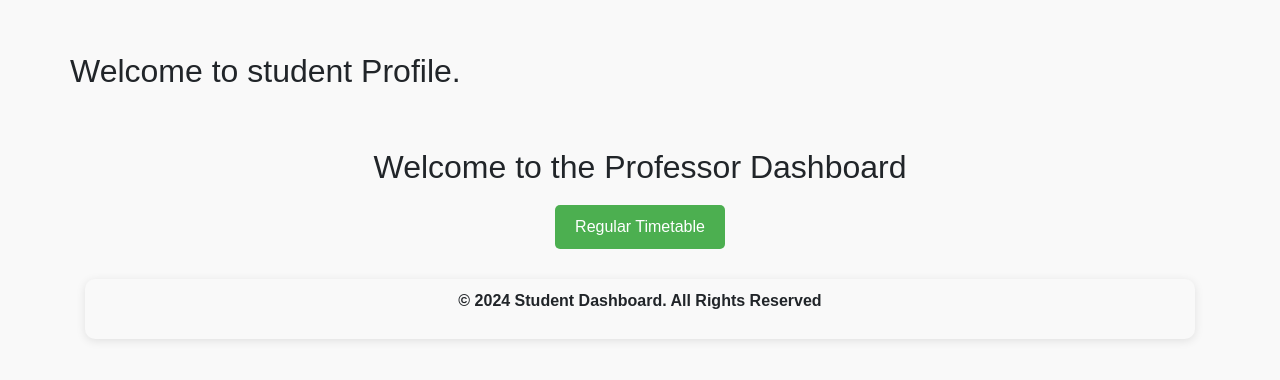
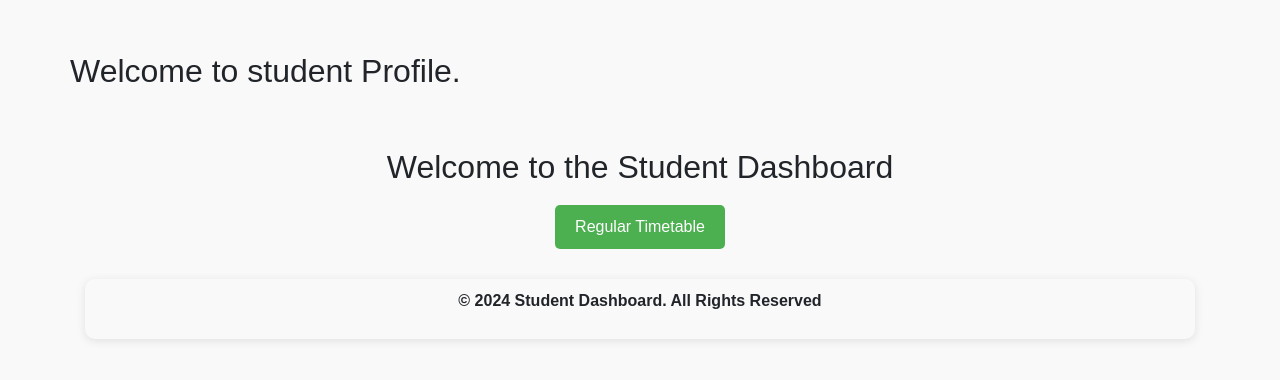
Before and after one commit to Suraj-1408/College_timetable_generator, a Flask app: page /student/ in a window 1280 px wide. Shown: the part 120-500 px from the top of the page. Run offline with Flask 3, Linux system fonts and the light colour scheme; some libraries are stand-ins or nearby versions.

Commit message:
later updates

```diff
--- a/templates/student/student_dashboard.html
+++ b/templates/student/student_dashboard.html
@@ -76,7 +76,7 @@
 
         <main role="main">
             <div class="main-section">
-                <h2>Welcome to the Professor Dashboard</h2>
+                <h2>Welcome to the Student Dashboard</h2>
                <!-- <a href="" class="btn">My Timetable</a> -->
                 <a href="{{ url_for('student.generate_timetable')}}" class="btn">Regular Timetable</a>
             </div>
```
